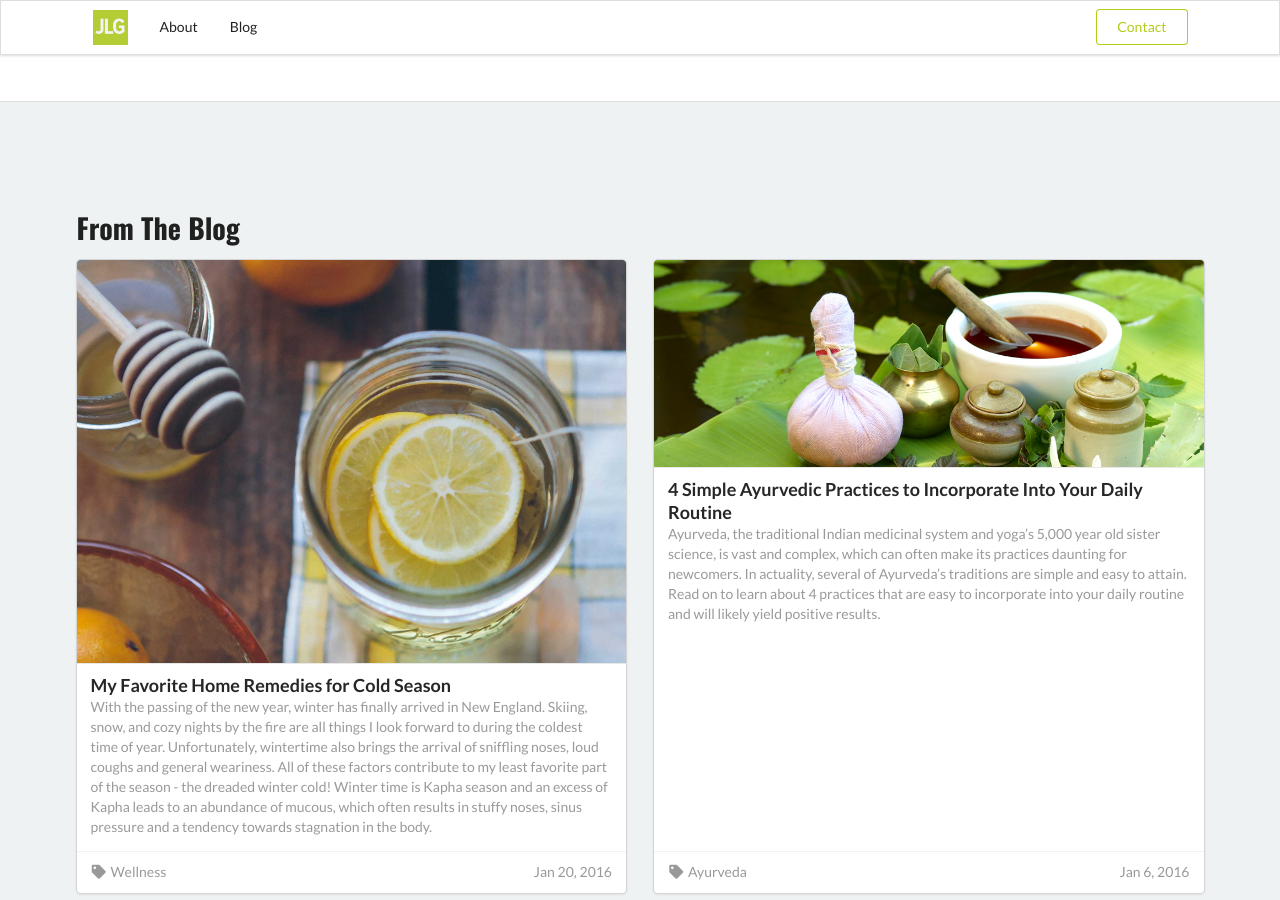
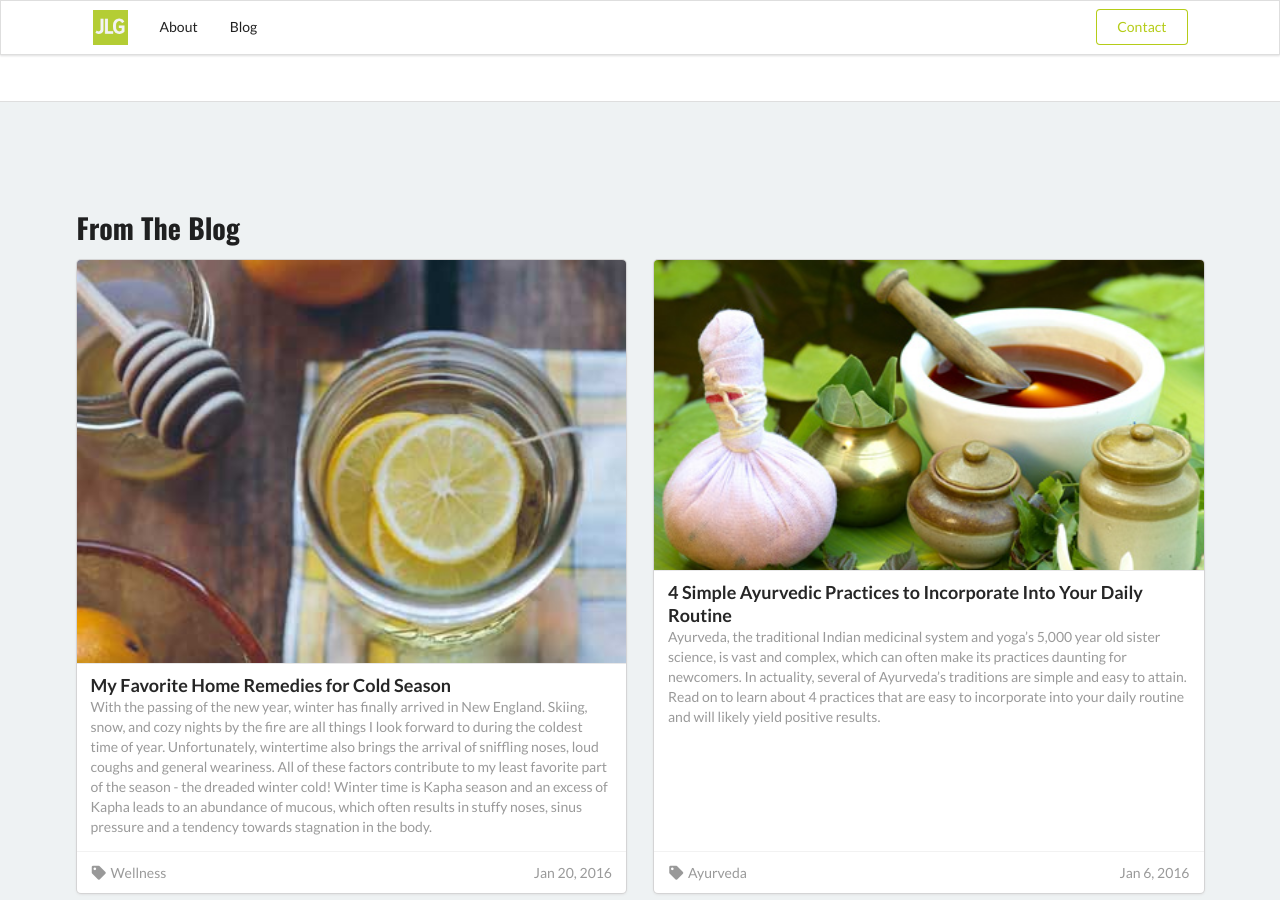
Before and after one commit to yogi-jerz/yogi-jerz.github.io, a Jekyll site: the page built from index.html, in a window 1280 px wide and 900 px high, scrolled down 1634 px. Built offline with Jekyll 4.4.1, drawn with Linux system fonts in a browser that asks for light colours; nearby versions of some CDN libraries; the list of posts is cut into pages by our own code.

```diff
--- a/_posts/2016-01-06-4-simple-ayurveda-practices-to-incorporate-into-your-daily-routine.markdown
+++ b/_posts/2016-01-06-4-simple-ayurveda-practices-to-incorporate-into-your-daily-routine.markdown
@@ -5,7 +5,7 @@
 comments: true
 categories: Ayurveda
 featured-image: /images/ayurveda_image.jpg
-thumbnail:  /images/ayurveda_image.jpg
+thumbnail:  /images/ayurveda_image-thumb.jpg
 description: Ayurveda, the traditional Indian medicinal system and yoga’s 5,000 year old sister science, is vast and complex, which can often make its practices daunting for newcomers. In actuality, several of Ayurveda’s traditions are simple and easy to attain. Read on to learn about 4 practices that are easy to incorporate into your daily routine and will likely yield positive results.
 author: Jersey Griggs
 author-image: /images/jersey-square.jpg
--- a/blog/index.html
+++ b/blog/index.html
@@ -9,7 +9,7 @@
       {% for post in site.posts %}
         <div class="card mix {{post.categories}}">
             <a class="image" href="{{ post.url }}">
-                <img src="{{ post.featured-image }}">
+                <img src="{{ post.thumbnail }}">
             </a>
             <div class="content">
                 <a href="{{ post.url }}" class="header">{{ post.title }}</a>
--- a/index.html
+++ b/index.html
@@ -44,7 +44,7 @@
                 {% for post in site.posts limit:4 %}
                 <div class="card">
                     <a class="image" href="{{ post.url }}">
-                        <img src="{{ post.featured-image }}">
+                        <img src="{{ post.thumbnail }}">
                     </a>
 
                     <div class="content">
```
Also changed, not shown: images/ayurveda_image-thumb.jpg (added).
